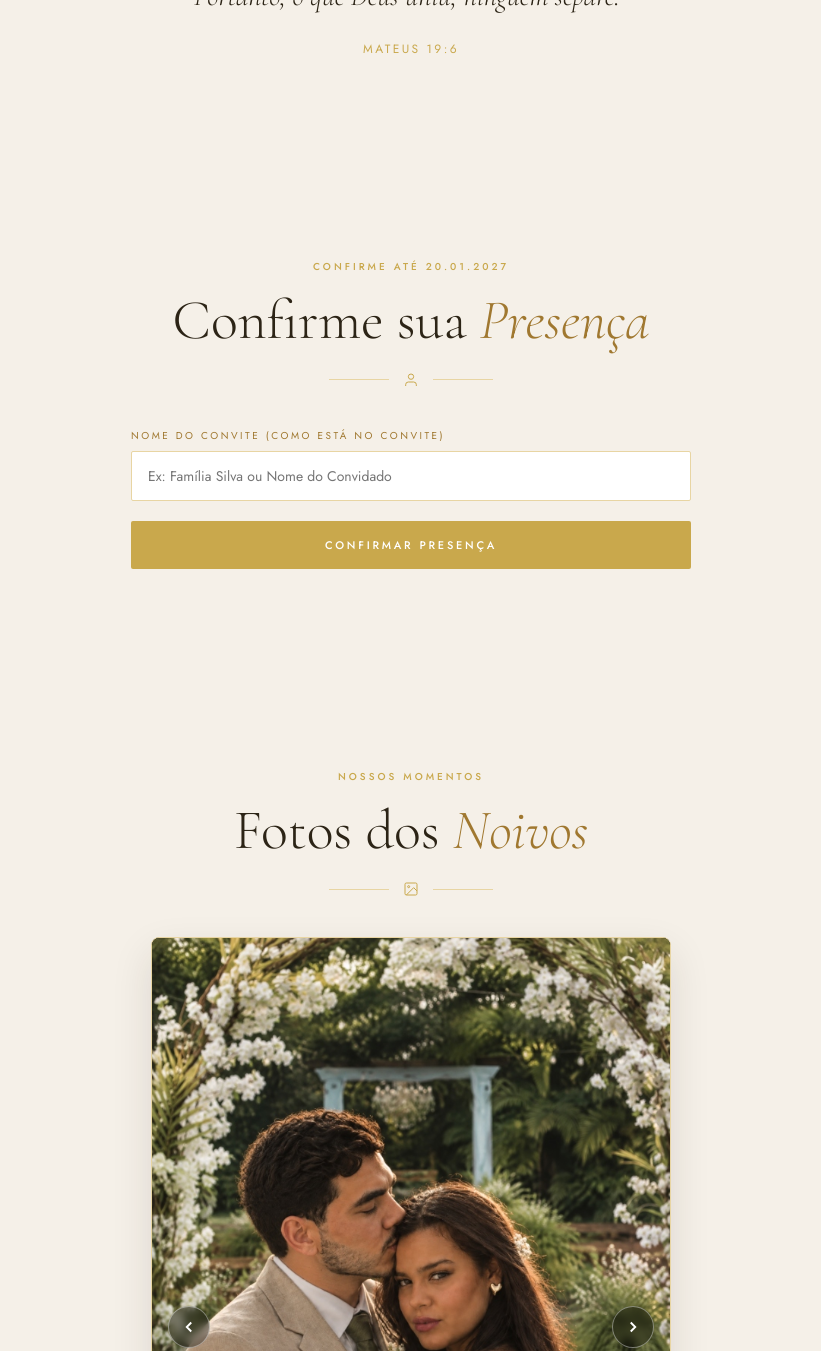
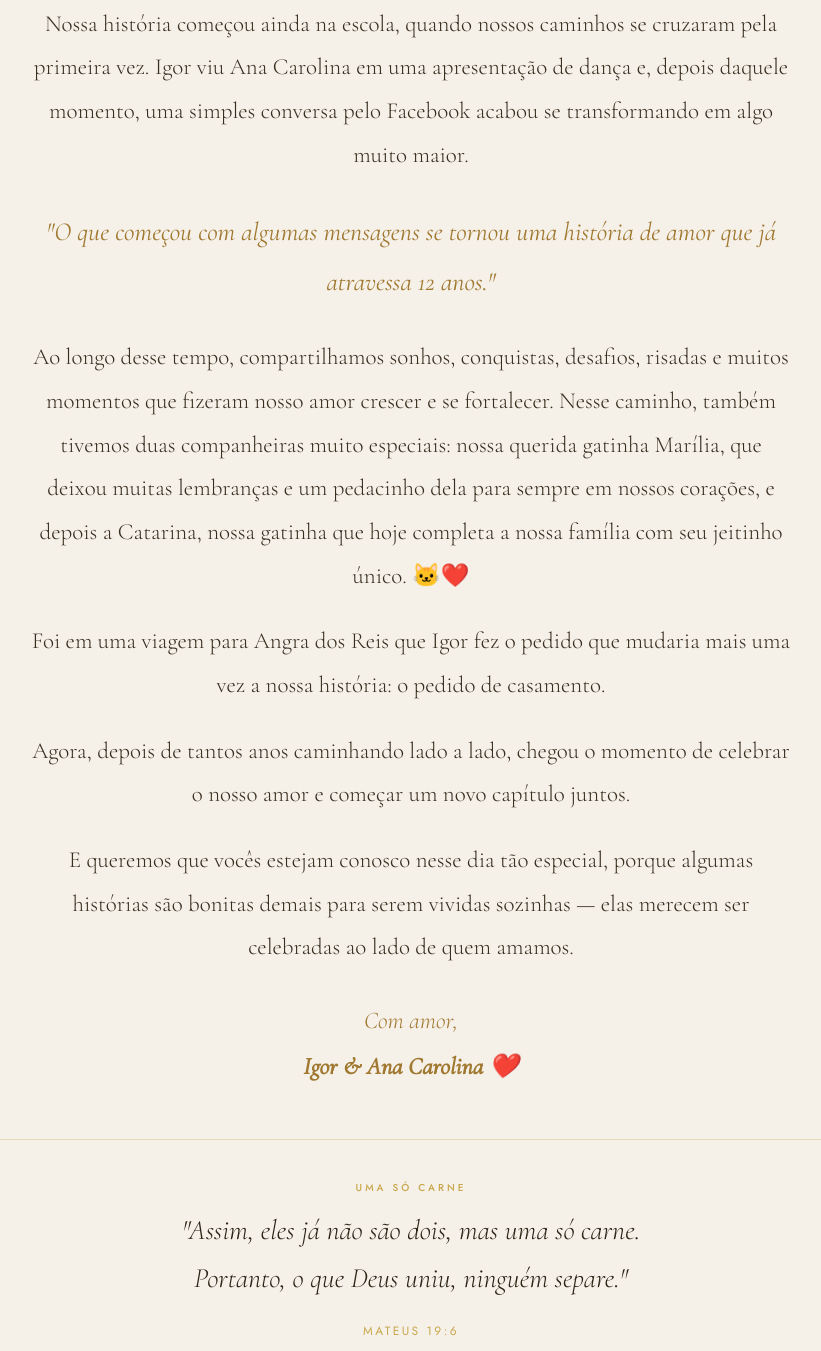
Before and after one commit to lee27585896/casamentocaroligor, a plain HTML site: page index.html in a window 1280 px wide. Shown: the part 1355-2706 px from the top of the page, without its empty margins (229-1050 px from the left). Drawn offline with nearby package versions, Linux system fonts and the light colour scheme.

Commit message:
Adiciona fotos do casal, nossa historia completa e ajustes

```diff
--- a/index.html
+++ b/index.html
@@ -212,10 +212,42 @@
     .ornament span { display: block; height: 1px; width: 60px; background: var(--gold-light); }
     .ornament svg { color: var(--gold); width: 16px; height: 16px; }
 
-    /* ── VERSÍCULO ── */
+    /* ── NOSSA HISTÓRIA & VERSÍCULO ── */
     #versiculo {
       background: var(--cream);
       text-align: center;
+    }
+    .historia-texto {
+      max-width: 760px;
+      margin: 0 auto 40px;
+      font-family: 'Cormorant Garamond', serif;
+      font-size: clamp(19px, 2.2vw, 23px);
+      line-height: 1.9;
+      color: #382e20;
+      font-weight: 300;
+      text-align: center;
+    }
+    .historia-texto p {
+      margin-bottom: 22px;
+    }
+    .historia-destaque {
+      font-size: clamp(22px, 2.6vw, 26px);
+      font-style: italic;
+      color: var(--gold-dark);
+      font-weight: 400;
+      margin: 30px 0 !important;
+    }
+    .historia-assinatura {
+      font-family: 'Cormorant Garamond', serif;
+      font-size: 24px;
+      font-style: italic;
+      color: var(--gold-dark);
+      margin-top: 28px;
+    }
+    .versiculo-box {
+      margin-top: 50px;
+      padding-top: 40px;
+      border-top: 1px solid rgba(201,168,76,0.3);
     }
     blockquote {
       font-family: 'Cormorant Garamond', serif;
@@ -781,20 +813,56 @@
     </div>
   </section>
 
-  <!-- VERSÍCULO -->
+  <!-- NOSSA HISTÓRIA & VERSÍCULO -->
   <section id="versiculo">
     <div class="section-inner" style="text-align:center">
-      <span class="section-tag">Uma só carne</span>
+      <span class="section-tag">Nossa História</span>
+      <h2 class="section-title">Como tudo <em>começou</em></h2>
       <div class="ornament">
         <span></span>
         <svg viewBox="0 0 24 24" fill="currentColor"><path d="M12 21.35l-1.45-1.32C5.4 15.36 2 12.28 2 8.5 2 5.42 4.42 3 7.5 3c1.74 0 3.41.81 4.5 2.09C13.09 3.81 14.76 3 16.5 3 19.58 3 22 5.42 22 8.5c0 3.78-3.4 6.86-8.55 11.54L12 21.35z"/></svg>
         <span></span>
       </div>
-      <blockquote>
-        "Assim, eles já não são dois, mas uma só carne.<br />
-        Portanto, o que Deus uniu, ninguém separe."
-      </blockquote>
-      <cite>Mateus 19:6</cite>
+
+      <div class="historia-texto">
+        <p>
+          Nossa história começou ainda na escola, quando nossos caminhos se cruzaram pela primeira vez. Igor viu Ana Carolina em uma apresentação de dança e, depois daquele momento, uma simples conversa pelo Facebook acabou se transformando em algo muito maior.
+        </p>
+
+        <p class="historia-destaque">
+          "O que começou com algumas mensagens se tornou uma história de amor que já atravessa 12 anos."
+        </p>
+
+        <p>
+          Ao longo desse tempo, compartilhamos sonhos, conquistas, desafios, risadas e muitos momentos que fizeram nosso amor crescer e se fortalecer. Nesse caminho, também tivemos duas companheiras muito especiais: nossa querida gatinha Marília, que deixou muitas lembranças e um pedacinho dela para sempre em nossos corações, e depois a Catarina, nossa gatinha que hoje completa a nossa família com seu jeitinho único. 🐱❤️
+        </p>
+
+        <p>
+          Foi em uma viagem para Angra dos Reis que Igor fez o pedido que mudaria mais uma vez a nossa história: o pedido de casamento.
+        </p>
+
+        <p>
+          Agora, depois de tantos anos caminhando lado a lado, chegou o momento de celebrar o nosso amor e começar um novo capítulo juntos.
+        </p>
+
+        <p>
+          E queremos que vocês estejam conosco nesse dia tão especial, porque algumas histórias são bonitas demais para serem vividas sozinhas — elas merecem ser celebradas ao lado de quem amamos.
+        </p>
+
+        <p class="historia-assinatura">
+          Com amor,<br />
+          <strong>Igor & Ana Carolina</strong> ❤️
+        </p>
+      </div>
+
+      <div class="versiculo-box">
+        <span class="section-tag" style="margin-bottom:12px">Uma só carne</span>
+        <blockquote>
+          "Assim, eles já não são dois, mas uma só carne.<br />
+          Portanto, o que Deus uniu, ninguém separe."
+        </blockquote>
+        <cite>Mateus 19:6</cite>
+      </div>
     </div>
   </section>
 
@@ -837,9 +905,17 @@
       </div>
 
       <div class="slider-container" id="photoSlider">
-        <!-- Slide 1 (Nova foto do ensaio) -->
+        <!-- Slide 1 (Foto do ensaio) -->
         <div class="slider-slide active">
           <img src="assets/img/foto-ensaio.jpg" alt="Carol e Igor — Foto do Ensaio" />
+        </div>
+        <!-- Slide 2 (Foto no altar) -->
+        <div class="slider-slide">
+          <img src="assets/img/foto-casal-2.webp" alt="Carol e Igor — Altar" />
+        </div>
+        <!-- Slide 3 (Foto ao pôr do sol) -->
+        <div class="slider-slide">
+          <img src="assets/img/foto-casal-3.jpg" alt="Carol e Igor — Momento Especial" />
         </div>
 
         <!-- Setas flutuantes elegantes em cima da foto -->
@@ -850,9 +926,11 @@
           <svg width="18" height="18" viewBox="0 0 24 24" fill="none" stroke="currentColor" stroke-width="2.5"><path d="M9 18l6-6-6-6"/></svg>
         </button>
 
-        <!-- Indicador de slide -->
+        <!-- Indicadores de slide -->
         <div class="slider-dots" id="sliderDots">
           <button class="slider-dot active" onclick="goToSlide(0)"></button>
+          <button class="slider-dot" onclick="goToSlide(1)"></button>
+          <button class="slider-dot" onclick="goToSlide(2)"></button>
         </div>
       </div>
     </div>
```
Also changed, not shown: assets/img/foto-casal-2.webp (added), assets/img/foto-casal-3.jpg (added).
